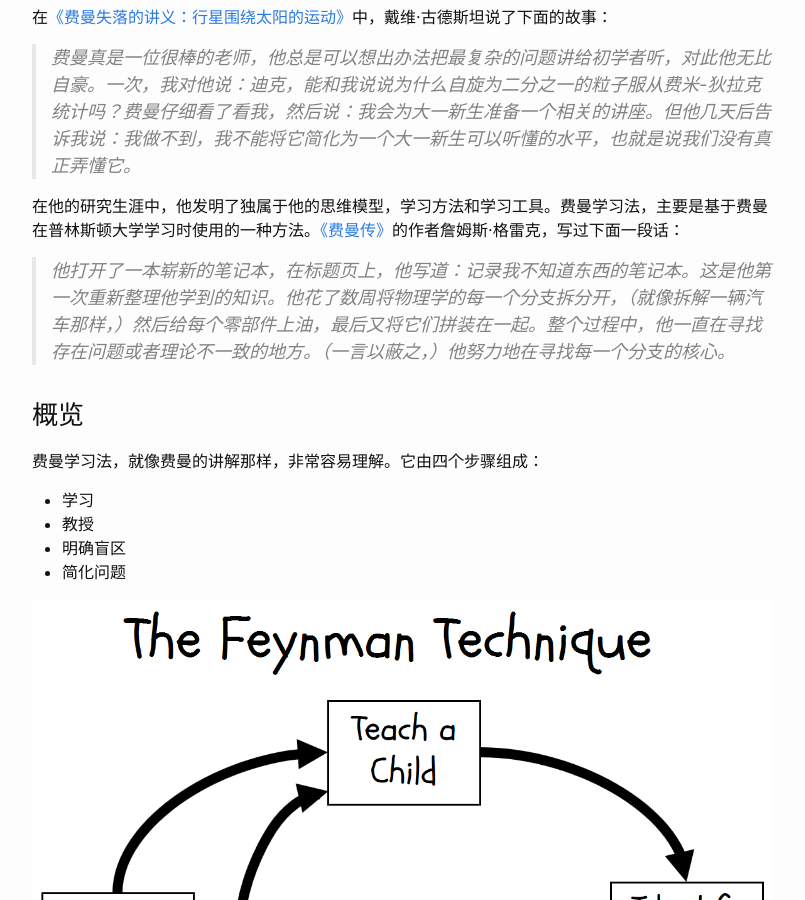
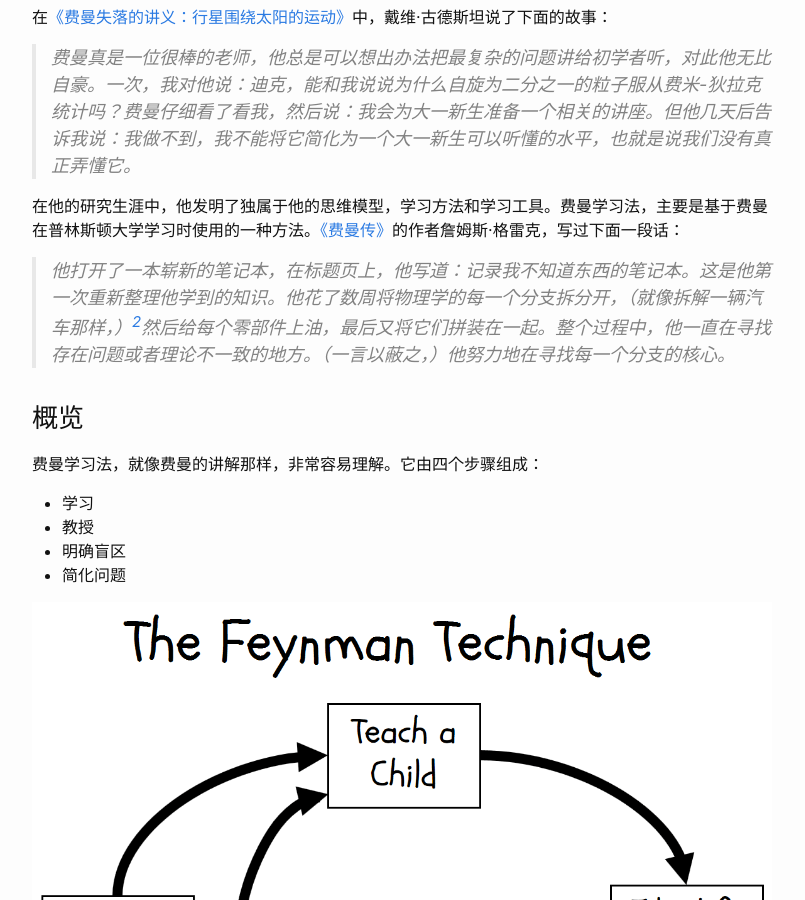
Before and after one commit to wuhulamb/old-blog-site, a Jekyll site: the page built from _posts/2024-02-05-The-Feynman-Technique.md, in a window 1280 px wide and 900 px high, scrolled down 1430 px. Shown: the whole window, without its empty margins (238-1043 px from the left). Built offline with Jekyll 4.4.1, drawn with Linux system fonts in a browser that asks for light colours; emoji names are drawn with the system emoji font; comment, search, counter and statistics services are not loaded; some of the changed text lies outside the part shown.

Commit message:
modify Post: The-Feynman-Technique.md

```diff
--- a/_posts/2024-02-05-The-Feynman-Technique.md
+++ b/_posts/2024-02-05-The-Feynman-Technique.md
@@ -28,7 +28,7 @@
 
 在他的研究生涯中，他发明了独属于他的思维模型，学习方法和学习工具。费曼学习法，主要是基于费曼在普林斯顿大学学习时使用的一种方法。[《费曼传》](https://book.douban.com/subject/1077935/)的作者詹姆斯·格雷克，写过下面一段话：
 
-> 他打开了一本崭新的笔记本，在标题页上，他写道：记录我不知道东西的笔记本。这是他第一次重新整理他学到的知识。他花了数周将物理学的每一个分支拆分开，（就像拆解一辆汽车那样，）然后给每个零部件上油，最后又将它们拼装在一起。整个过程中，他一直在寻找存在问题或者理论不一致的地方。（一言以蔽之，）他努力地在寻找每一个分支的核心。
+> 他打开了一本崭新的笔记本，在标题页上，他写道：记录我不知道东西的笔记本。这是他第一次重新整理他学到的知识。他花了数周将物理学的每一个分支拆分开，（就像拆解一辆汽车那样，）[^2]然后给每个零部件上油，最后又将它们拼装在一起。整个过程中，他一直在寻找存在问题或者理论不一致的地方。（一言以蔽之，）他努力地在寻找每一个分支的核心。
 
 ### 概览
 
```
Also changed, not shown: other parts of _posts/2024-02-05-The-Feynman-Technique.md (+9 -8 lines).
